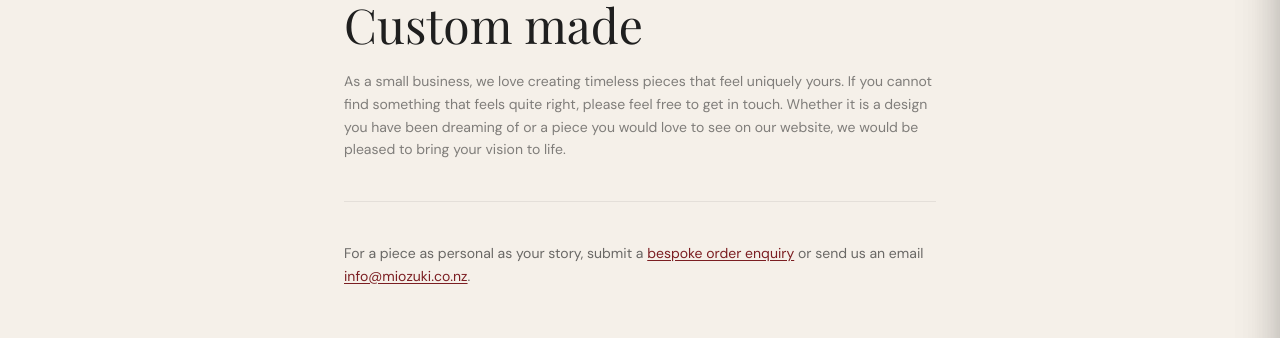
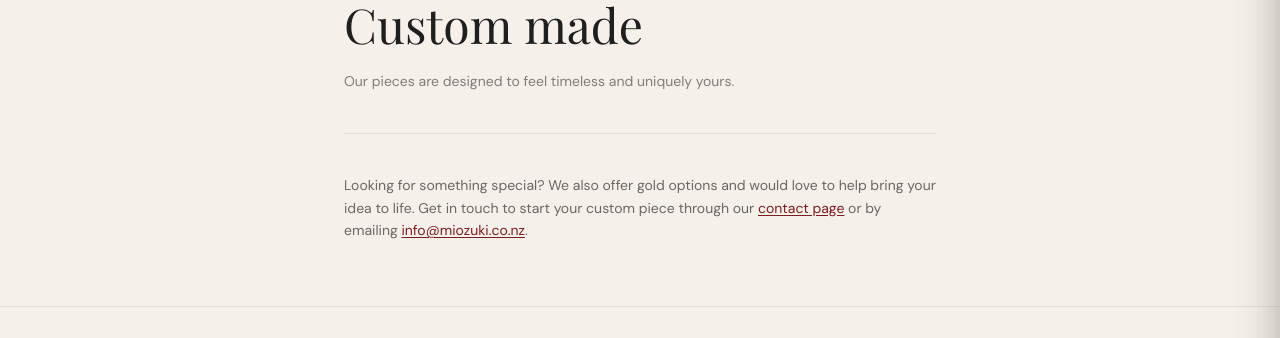
Before and after one commit to reonzpika/miozuki-web, a Next.js app: page /pages/bespoke-order in a window 1280 px wide. Shown: the part 246-584 px from the top of the page. Built offline with nearby package versions, Linux system fonts and the light colour scheme; no server answers; a web font is replaced by a local one.

Commit message:
update Custom Made page copy

```diff
--- a/app/pages/bespoke-order/page.tsx
+++ b/app/pages/bespoke-order/page.tsx
@@ -20,23 +20,21 @@ export default function CustomMadePage() {
         Custom made
       </h1>
       <p className="text-sm text-charcoal/55 leading-relaxed mb-10">
-        As a small business, we love creating timeless pieces that feel uniquely yours. If you
-        cannot find something that feels quite right, please feel free to get in touch. Whether it
-        is a design you have been dreaming of or a piece you would love to see on our website, we
-        would be pleased to bring your vision to life.
+        Our pieces are designed to feel timeless and uniquely yours.
       </p>
 
       <div className="h-px bg-charcoal/8 mb-10" />
 
       <p className="text-sm text-charcoal/65 leading-relaxed">
-        For a piece as personal as your story, submit a{' '}
+        Looking for something special? We also offer gold options and would love to help bring your
+        idea to life. Get in touch to start your custom piece through our{' '}
         <Link
           href="/pages/contact"
           className="text-burgundy underline underline-offset-2 hover:text-burgundy/70 transition-colors focus-visible:outline-none focus-visible:ring-2 focus-visible:ring-burgundy/40 focus-visible:ring-offset-2 focus-visible:ring-offset-cream rounded-sm"
         >
-          bespoke order enquiry
+          contact page
         </Link>{' '}
-        or send us an email{' '}
+        or by emailing{' '}
         <a
           href="mailto:info@miozuki.co.nz?subject=Bespoke%20order%20enquiry"
           className="text-burgundy underline underline-offset-2 hover:text-burgundy/70 transition-colors focus-visible:outline-none focus-visible:ring-2 focus-visible:ring-burgundy/40 focus-visible:ring-offset-2 focus-visible:ring-offset-cream rounded-sm"
```
